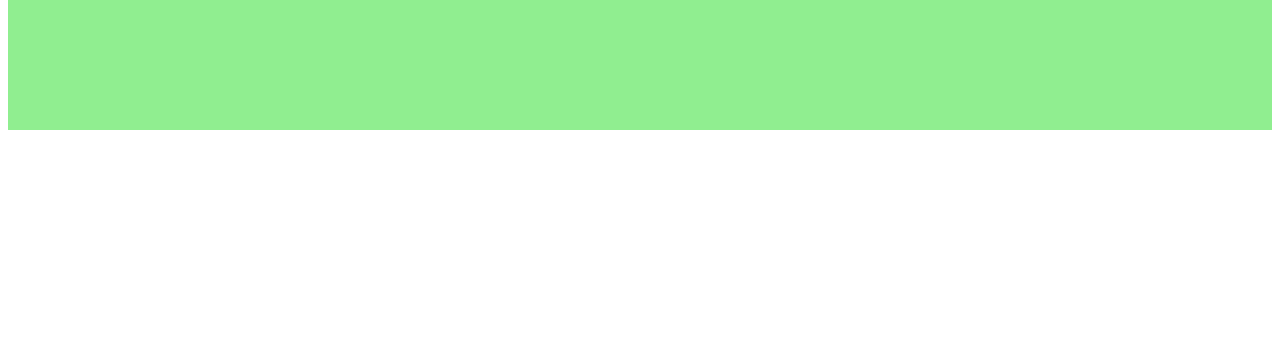
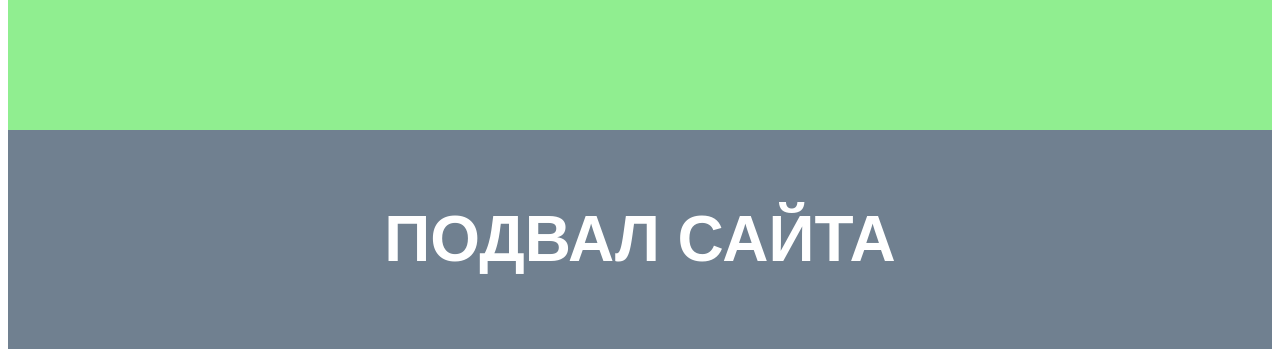
Before and after one commit to KatyaLeonova/test-project, a plain HTML site: page src/index.html in a window 1280 px wide. Shown: the part 527-884 px from the top of the page. Before the commit the page ends 800 px from the top, so only its background shows below. Drawn offline with Linux system fonts and the light colour scheme.

Commit message:
Footer ready

```diff
--- a/src/css/main.css
+++ b/src/css/main.css
@@ -13,3 +13,11 @@
     font-family: sans-serif;
     text-align: center;
 }
+.footer{
+    background: SlateGrey;
+    padding: 30px 100px;
+    font-size: 32px;
+    color: #fff;
+    font-family: sans-serif;
+    text-align: center;
+}
--- a/src/index.html
+++ b/src/index.html
@@ -17,6 +17,8 @@
        <h1>ОСНОВНОЙ КОНТЕНТ</h1>
    </main>
 
-
+    <footer class="footer">
+        <h1>ПОДВАЛ САЙТА</h1>
+    </footer>
 </body>
 </html>
```
